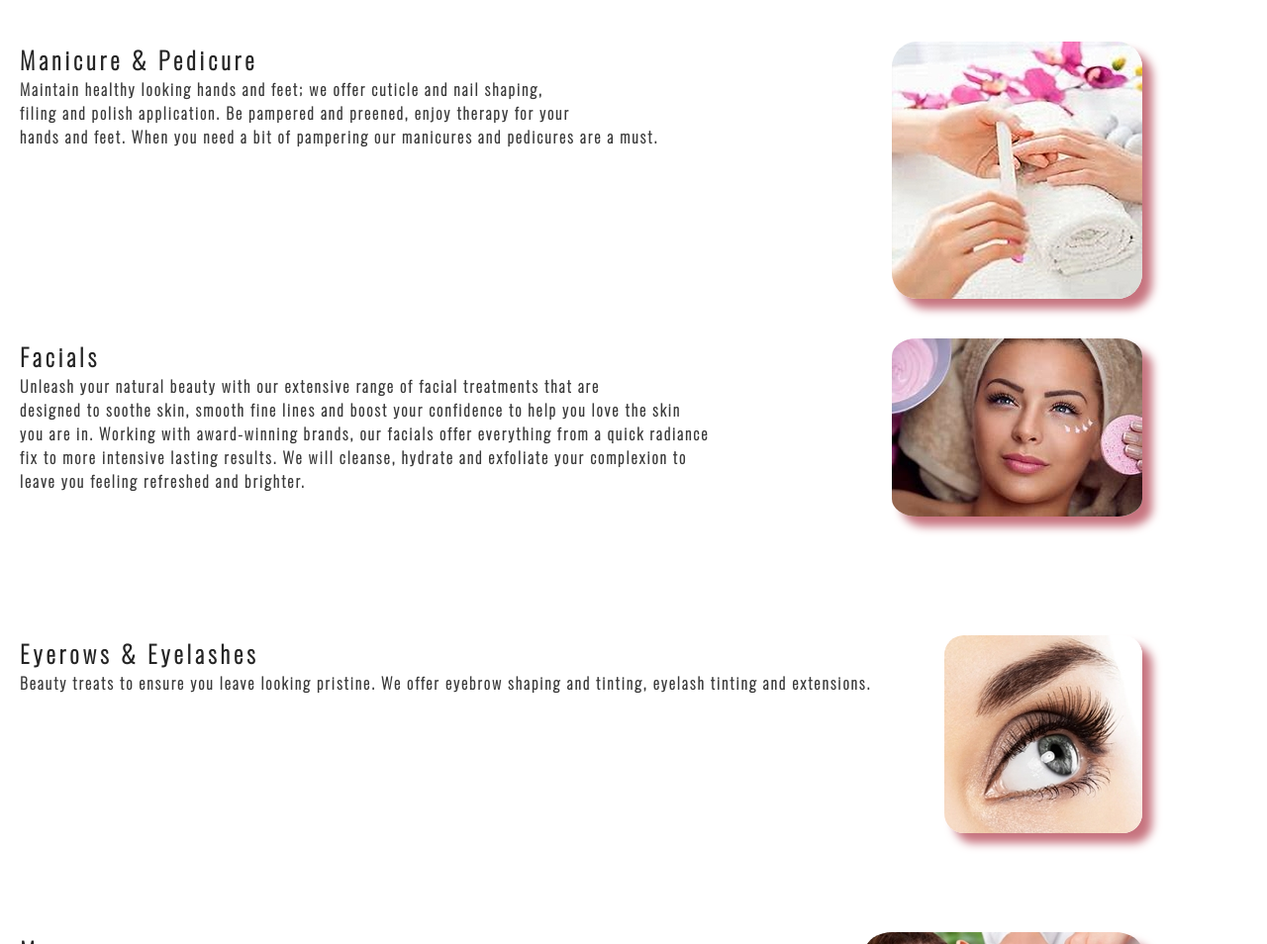
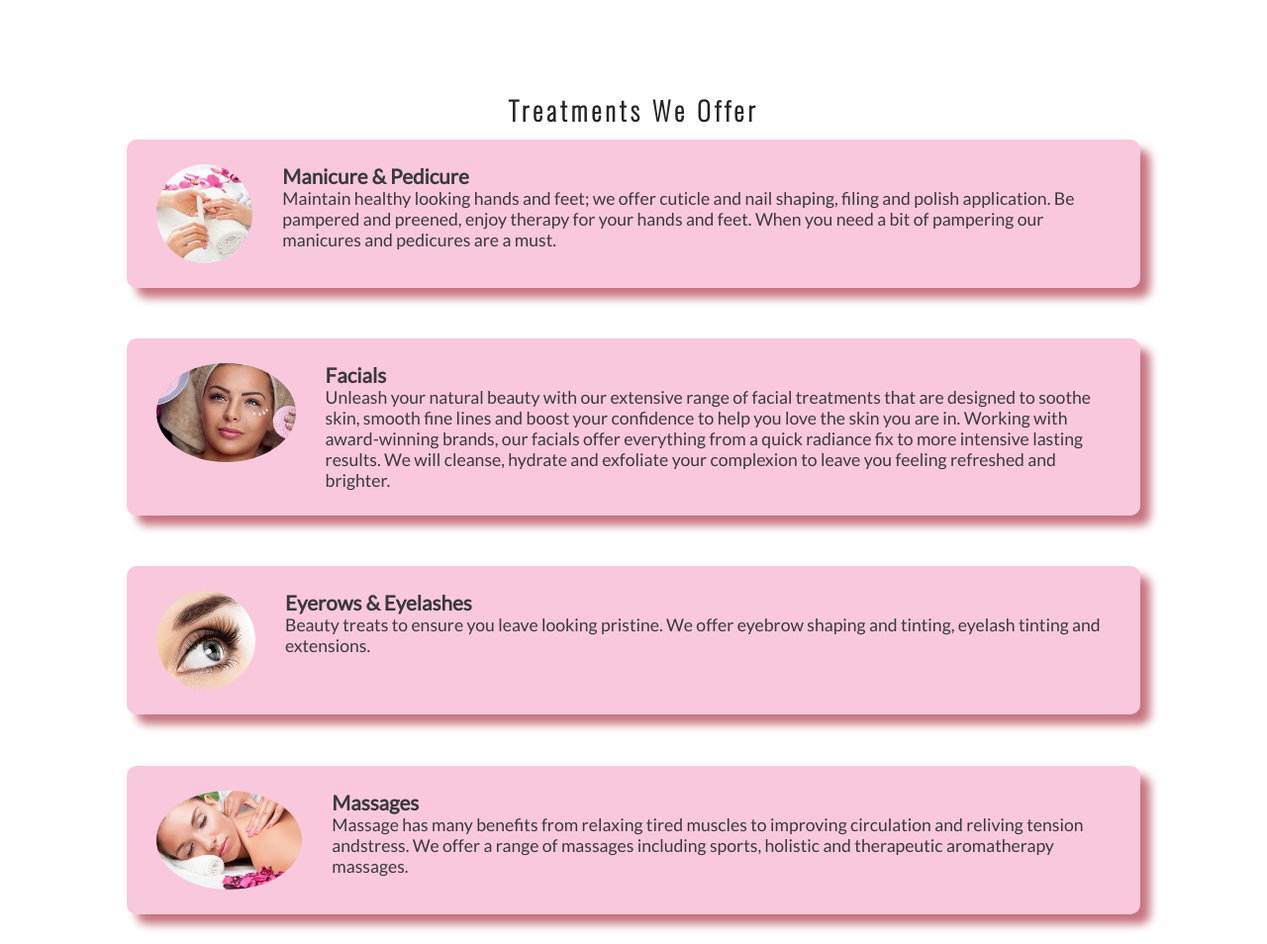
Before and after one commit to Code-Institute-Submissions/anu1301-mollies-boutique_MarResub, a plain HTML site: page treatments.html in a window 1280 px wide. Shown: the part 63-1017 px from the top of the page at 99% size. Drawn offline with nearby package versions, Linux system fonts and the light colour scheme.

Commit message:
Reconfigure the images and description of treatments on treatments page

```diff
--- a/assets/css/style.css
+++ b/assets/css/style.css
@@ -25,7 +25,7 @@ h2 {
 #logo {
     float: left;
     font-size: 200%;
-    margin-left: 30px;
+    margin-left: 10px;
 }
 
 /*navigation links*/
@@ -105,7 +105,6 @@ nav .fas {
         width: 100%;
         height: 85%;
         background: url('../images/face-frame.jpg') no-repeat center center;
-
     }
 
     #hero-outer {
@@ -115,7 +114,7 @@ nav .fas {
 
     #logo {
         font-size: 30px;
-        margin-left: 0px;
+        margin-left: 10px;
         padding-bottom: 18px;
         text-align: center;
     }
@@ -129,9 +128,7 @@ nav .fas {
 
     #menu li {
         margin-top: 35px;
-
     }
-
 
     #cover-text {
         font-size: 90%;
@@ -252,9 +249,7 @@ footer {
     letter-spacing: 20px;
     padding-top: 50px;
     text-align: center;
-
 }
-
 
 .copyright {
     text-align: center;
@@ -267,7 +262,6 @@ footer {
 @media(max-width:700px) {
     .social-networks {
         font-size: 15px;
-
     }
 
     .copyright {
@@ -280,47 +274,41 @@ footer {
 
 /* Treatment page */
 #body-treatments {
-    font-family: Oswald, sans-serif;
-    font-size: 100%;
-    letter-spacing: 2px;
-    font-weight: 600;
-    text-align: left;
-    padding-top: 50px;
-    margin-left: 20px;
-
+    width: 80%;
+    margin: auto;
+    padding-top: 100px;
+    text-align: center;
+    font-size: 110%;
 }
 
-#body-treatments>.row {
-    height: 300px;
+#body-treatments h2 {
+    padding-bottom: 10px;
 }
 
-img.right {
-    float: right;
-
-}
-
-img.right {
-    margin-right: 10%;
-    border-radius: 10%;
+.treatments-col {
+    flex-basis: 44%;
+    border-radius: 10px;
+    margin-bottom: 5%;
+    text-align: left;
+    background: #fac8dd;
+    padding: 25px;
+    display: flex;
     box-shadow: 10px 10px 10px rgb(199, 116, 127);
 
 }
 
-#body-treatments>p {
-    clear: right;
-    margin-left: 30px;
-    font-size: 30px;
-    letter-spacing: 4px;
-    background-color: rgba(199, 116, 127, 0.6);
-
+.treatments-col img {
+    height: 100px;
+    margin-left: 5px;
+    margin-right: 30px;
+    border-radius: 50%;
 }
 
-#body-treatments>h2 {
-    padding-top: 20%;
-    font-size: 30px;
-    letter-spacing: 4px;
-    background-color: rgba(199, 116, 127, 0.6);
+.treatments-col p {
+    padding: 0;
 }
+
+
 
 /* Price List Table */
 table {
@@ -328,7 +316,7 @@ table {
     font-family: Oswald, sans-serif;
     font-size: 180%;
     border: #3a3a3a;
-    background-color: #e0a2ac;
+    background-color: #fac8dd;;
     margin-right: auto;
     margin-left: auto;
     text-align: left;
@@ -338,7 +326,7 @@ table {
 
 .grid-container {
     display: -ms-inline-grid;
-    box-shadow: 10px 10px 10px gray;
+    box-shadow: 10px 10px 10px rgb(199, 116, 127);
 
 }
 
@@ -350,6 +338,7 @@ table {
     padding-top: 100px;
     text-align: center;
     font-size: 120%;
+
 }
 
 .testimonials h1 {
--- a/treatments.html
+++ b/treatments.html
@@ -34,66 +34,66 @@
 
         </nav>
     </header>
+    <!-- Treatment information -->
     <section id="body-treatments">
+        <h2>Treatments We Offer</h2>
         <div class="row">
-            <img src="./assets/images/nails.jpg" alt="finger nails being filed" class="right" />
-            <h2>
+            <div class="treatments-col">
+                <img src="./assets/images/nails.jpg" alt="finger nails being filed">
+                <div>
+                    <h3>
                         Manicure & Pedicure
-            </h2>
+                    </h3>
                     <p>
                         Maintain healthy looking hands and feet; we offer cuticle and nail shaping,
-            </p>
-            <p>
                         filing and polish application. Be pampered and preened, enjoy therapy for your
-            </p>
-            <p>
-                hands and feet. When you need a bit of pampering our manicures and pedicures are a must.
-            </p>
+                        hands and feet. When you need a bit of pampering our manicures and pedicures
+                        are a must.</p>
                 </div>
-        <div class="row">
-            <img src="./assets/images/face-cleanse.jpg" alt="face being cleansed" class="right" />
-            <h2>
+            </div>
+            <div class="treatments-col">
+                <img src="./assets/images/face-cleanse.jpg" alt="face being cleansed">
+                <div>
+                    <h3>
                         Facials
-            </h2>
+                    </h3>
                     <p>
                         Unleash your natural beauty with our extensive range of facial treatments that are
-            </p>
-            <p>
                         designed to soothe skin, smooth fine lines and boost your confidence to help you love the skin
-            </p>
-            <p>
-                you are in. Working with award-winning brands, our facials offer everything from a quick radiance
-            </p>
-            <p>
+                        you are in. Working with award-winning brands, our facials offer everything from a quick
+                        radiance
                         fix to more intensive lasting results. We will cleanse, hydrate and exfoliate your complexion to
-            </p>
-            <p>
                         leave you feeling refreshed and brighter.
                     </p>
                 </div>
-        <div class="row">
-            <img src="./assets/images/eybrow-and-eyelash.jpg" alt="eyebrow and eyelashes" class="right" />
-            <h2>
+            </div>
+            <div class="treatments-col">
+                <img src="./assets/images/eybrow-and-eyelash.jpg" alt="eyebrow and eyelashes">
+                <div>
+                    <h3>
                         Eyerows & Eyelashes
-            </h2>
+                    </h3>
                     <p>
                         Beauty treats to ensure you leave looking pristine. We offer eyebrow shaping
                         and tinting, eyelash tinting and extensions.
                     </p>
                 </div>
-        <div class="row">
-            <img src="./assets/images/massage.jpg" alt="lady having her back and neck massaged" class="right" />
-            <h2>
+            </div>
+            <div class="treatments-col">
+                <img src="./assets/images/massage.jpg" alt="lady having her back and neck massaged">
+                <div>
+                    <h3>
                         Massages
-            </h2>
+                    </h3>
                     <p>
-                Massage has many benefits from relaxing tired muscles to improving circulation and reliving
-                tension and
-                stress. We offer a <br>
-                range of massages including sports, holistic and therapeutic aromatherapy massages.
-
+                        Massage has many benefits from relaxing tired muscles to improving circulation
+                        and reliving tension andstress. We offer a range of massages including sports,
+                        holistic and therapeutic aromatherapy massages.
                     </p>
                 </div>
+            </div>
+        </div>
+
     </section>
 
     <section id="price-list">
@@ -176,7 +176,8 @@
         <h2>What Our Clients Say</h2>
         <div class="row">
             <div class="testimonial-col">
-                <img src="assets/images/testimonial-profile-one.jpg" alt="young fair lady with brown hair and green eyes"/>
+                <img src="assets/images/testimonial-profile-one.jpg"
+                    alt="young fair lady with brown hair and green eyes" />
                 <div>
                     <p>Spent half the day at the salon today. Walked in like a tramp, felt like a princess
                         when I left. Had the full works, nails, toenails, lashes, eyebrows, and waxing.
@@ -191,7 +192,8 @@
 
             </div>
             <div class="testimonial-col">
-                <img src="assets/images/testimonial-profile-two.jpg" alt="young dark skinned lady with hair tied back"/>
+                <img src="assets/images/testimonial-profile-two.jpg"
+                    alt="young dark skinned lady with hair tied back" />
                 <div>
                     <p>
                         Been coming to Mollie’s for a manicure and massage for a while now.
@@ -208,7 +210,8 @@
 
             </div>
             <div class="testimonial-col">
-                <img src="assets/images/testimonial-profile-three.jpg" alt="young fair lady with light brown hair and blue eyes"/>
+                <img src="assets/images/testimonial-profile-three.jpg"
+                    alt="young fair lady with light brown hair and blue eyes" />
                 <div>
                     <p>
                         Excellent service and lovely, friendly atmosphere - definitely recommend Mollie’s
@@ -226,10 +229,6 @@
         </div>
 
     </section>
-
-
-
-
 
     <!--Footer section-->
     <footer>
```
Lines whose indentation alone changed are shown as unchanged.
